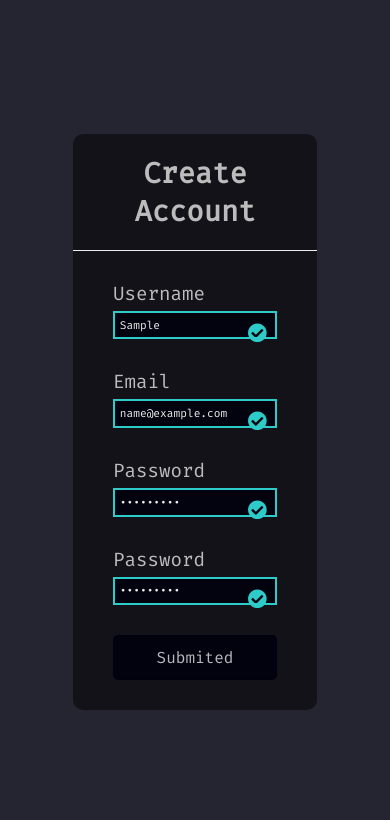
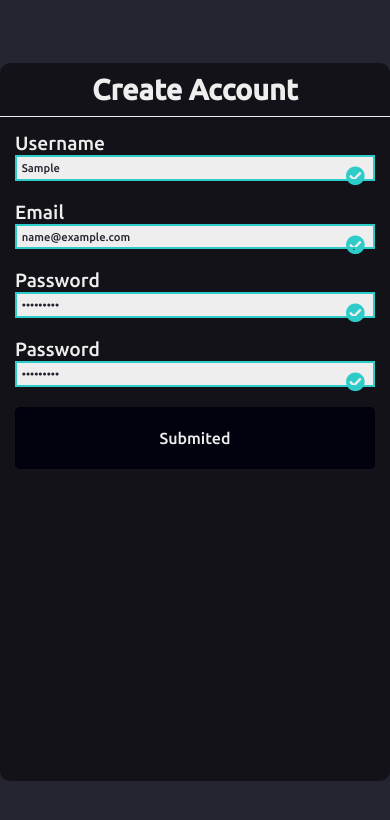
Before and after one commit to Pashafd/form-validation, a website built with webpack: page src/template.html in a window 390 px wide. Both pictures are taken after typing "Sample", "name@example.com", "Sample123", "Sample123" into the empty fields and a click on the button "Submited". Built offline with nearby package versions, Linux system fonts and the light colour scheme.

Commit message:
mobile view

```diff
--- a/src/style/index.scss
+++ b/src/style/index.scss
@@ -1,7 +1,12 @@
-$font-color: rgba(238, 238, 238, 0.774);
+@import url('https://fonts.googleapis.com/css2?family=Ubuntu:wght@500&display=swap');
+
 $background-color: #00000fda;
 $font-size: 1.2rem;
-$font-family: 'Fira Code', monospace;
+$font-family: 'Ubuntu', sans-serif;
+$container-color: rgba(0, 0, 0, 0.5);
+$white-color: #eee;
+$succes-color: #2eccc9;
+$error-color: #e74c3c;
 
 * {
   box-sizing: border-box;
@@ -12,7 +17,7 @@ $font-family: 'Fira Code', monospace;
 body {
   background-color: $background-color;
   font-size: $font-size;
-  color: $font-color;
+  color: $white-color;
   font-family: $font-family;
   display: flex;
   justify-content: center;
@@ -21,15 +26,15 @@ body {
 }
 
 .container {
-  background-color: rgba(0, 0, 0, 0.5);
+  background-color: $container-color;
   border-radius: 10px;
-  width: calc(60% + 10px);
-  max-width: 100%;
+  width: calc(40% + 7rem);
   overflow: hidden;
+  max-height: 100vh;
 
   .header {
     padding: 20px 40px;
-    border-bottom: 1px solid #eee;
+    border-bottom: 1px solid $white-color;
 
     h2 {
       margin: 0;
@@ -51,15 +56,15 @@ body {
       }
 
       input {
-        border: 2px solid $font-color;
+        border: 2px solid $background-color;
         outline: none;
         display: block;
         width: 100%;
         padding: 0.3rem;
         font-size: 0.7rem;
         font-family: inherit;
-        background-color: $background-color;
-        color: #eee;
+        background-color: $white-color;
+        color: $background-color;
       }
 
       i {
@@ -79,34 +84,34 @@ body {
 
     .succes {
       input {
-        border-color: #2eccc9;
+        border-color: $succes-color;
       }
 
       i.fa-check-circle {
         visibility: visible;
-        color: #2eccc9;
+        color: $succes-color;
       }
     }
 
     .error {
       input {
-        border-color: #e74c3c;
+        border-color: $error-color;
       }
 
       i.fa-exclamation-circle {
         visibility: visible;
-        color: #e74c3c;
+        color: $error-color;
       }
 
       small {
         visibility: visible;
-        color: #e74c3c;
+        color: $error-color;
       }
     }
 
     button {
       background-color: $background-color;
-      color: $font-color;
+      color: $white-color;
       border: 2px solid $background-color;
       display: block;
       width: 100%;
@@ -117,3 +122,40 @@ body {
     }
   }
 }
+
+@media (max-width: 580px) {
+  .container {
+    height: 85vh;
+    width: 100%;
+
+    .header {
+      padding: 10px 20px;
+    }
+
+    .form {
+      padding: 15px;
+
+      .form-control {
+        margin-bottom: 10px;
+        padding-bottom: 10px;
+
+        label {
+          margin-bottom: 0;
+        }
+
+        small {
+          bottom: -10px;
+          left: 0;
+        }
+
+        i {
+          top: 34px;
+        }
+      }
+
+      button {
+        padding: 20px 0;
+      }
+    }
+  }
+} ;
--- a/src/template.html
+++ b/src/template.html
@@ -5,10 +5,6 @@
     <meta name="viewport" content="width=device-width, initial-scale=1.0" />
     <title><%= htmlWebpackPlugin.options.title %></title>
     <link rel="preconnect" href="https://fonts.gstatic.com" />
-    <link
-      href="https://fonts.googleapis.com/css2?family=Fira+Code&display=swap"
-      rel="stylesheet"
-    />
     <link
       rel="stylesheet"
       href="https://cdnjs.cloudflare.com/ajax/libs/font-awesome/5.15.2/css/all.min.css"
```
